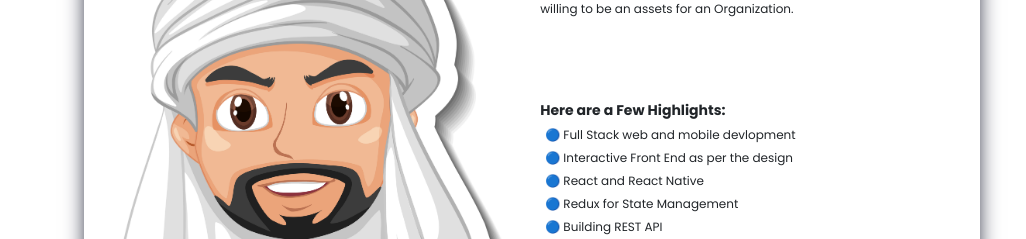
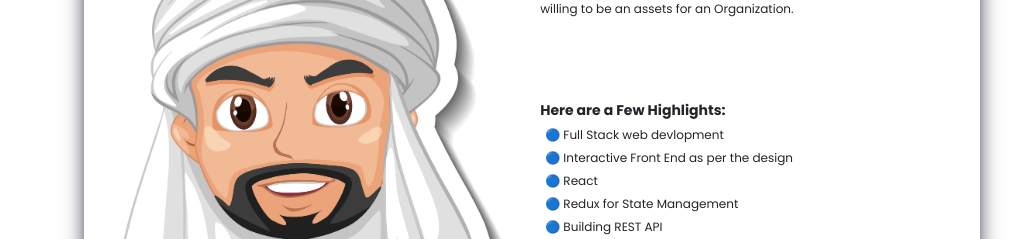
Before and after one commit to MudassarBagwan/portfolio, a React (Create React App) app: page / in a window 1280 px wide. Shown: the part 1020-1259 px from the top of the page, without its empty margins (108-1134 px from the left). Built offline with nearby package versions, Linux system fonts and the light colour scheme; a web font is replaced by a local one.

Commit message:
Update AboutMe.js

```diff
--- a/src/ProtfolioContainer/AboutMe/AboutMe.js
+++ b/src/ProtfolioContainer/AboutMe/AboutMe.js
@@ -17,9 +17,9 @@ const AboutMe = (props) => {
     description:"Full Stack web and mobile devloper with background knowledge of MERN stacks with redux, along with a kanck of building applications with utmost efficeincy. Strong Professional With BSC willing to be an assets for an Organization.",
     highlights:{
       bullets:[
-        "Full Stack web and mobile devlopment",
+        "Full Stack web  devlopment",
         "Interactive Front End as per the design",
-        "React and React Native",
+        "React",
         "Redux for State Management",
         "Building REST API",
         "Managing database",
```
